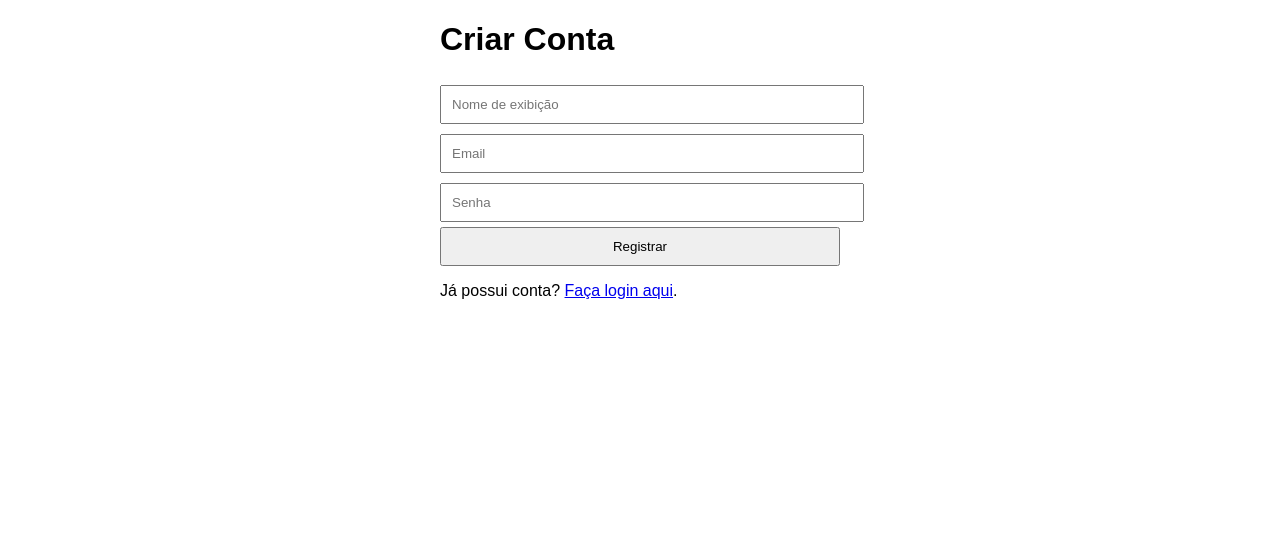
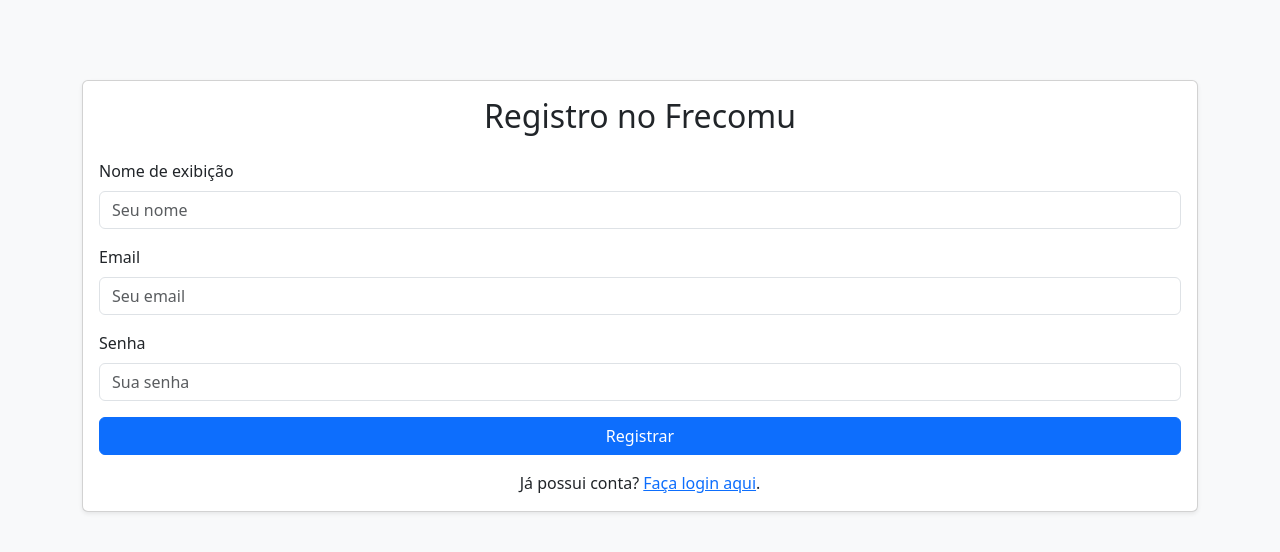
Before and after one commit to PedroM2626/Frecomu, a Flask app: page /register in a window 1280 px wide. Shown: the top 552 px of the page. Run offline with Flask 3, Linux system fonts and the light colour scheme; some libraries are stand-ins or nearby versions.

Commit message:
Página de login e register aprimorada

```diff
--- a/app.py
+++ b/app.py
@@ -33,16 +33,15 @@
     id = db.Column(db.Integer, primary_key=True)
     username = db.Column(db.String(80), nullable=False)
     room = db.Column(db.String(80), nullable=False)
-    msg = db.Column(db.Text, nullable=False)
-    file_url = db.Column(db.String(255), nullable=True)  # URL para o arquivo (áudio, vídeo, documento)
-    file_type = db.Column(db.String(50), nullable=True)  # Tipo do arquivo: 'audio', 'video', 'document'
+    msg = db.Column(db.Text, nullable=True)  # Pode ser vazio para mensagens de áudio
+    file_url = db.Column(db.String(255), nullable=True)  # URL do arquivo
+    file_type = db.Column(db.String(50), nullable=True)  # 'audio', 'video', 'document'
     timestamp = db.Column(db.DateTime, default=datetime.datetime.utcnow)
     reply_to = db.Column(db.Integer, db.ForeignKey('message.id'), nullable=True)
     parent = db.relationship('Message', remote_side=[id], uselist=False)
     reactions = db.relationship('Reaction', backref='message', lazy=True)
 
-
-# Modelo de Reação permanece o mesmo
+# Modelo de Reação
 class Reaction(db.Model):
     id = db.Column(db.Integer, primary_key=True)
     message_id = db.Column(db.Integer, db.ForeignKey('message.id'), nullable=False)
@@ -50,12 +49,12 @@
     emoji = db.Column(db.String(10), nullable=False)
     timestamp = db.Column(db.DateTime, default=datetime.datetime.utcnow)
 
-# Rota para servir arquivos enviados (uploads)
+# Rota para servir arquivos enviados
 @app.route('/uploads/<filename>')
 def uploaded_file(filename):
     return send_from_directory(app.config['UPLOAD_FOLDER'], filename)
 
-# Rotas de autenticação (login e register) devem existir
+# Rotas de autenticação
 @app.route("/login")
 def login():
     return render_template("login.html")
@@ -72,7 +71,7 @@
 
     if request.method == "POST":
         if room_param:
-            # Modo "entrar" na sala (username é obtido via Firebase e preenchido automaticamente)
+            # Modo "entrar": o username já vem preenchido via Firebase
             username = request.form.get("username", "").strip()
             room_name = room_param
             entered_password = request.form.get("password", "").strip()
@@ -92,7 +91,7 @@
                     session["room"] = room_name
                     return redirect(url_for("chat"))
         else:
-            # Modo "criar" sala
+            # Modo "criar": criar nova sala
             room_name = request.form.get("room_name", "").strip()
             is_private = request.form.get("is_private") == "on"
             password = request.form.get("password", "").strip() if is_private else None
@@ -127,11 +126,9 @@
     filename = secure_filename(file.filename)
     filepath = os.path.join(app.config['UPLOAD_FOLDER'], filename)
     file.save(filepath)
-    # Retorna a URL do arquivo e o tipo (usando o mimetype do arquivo)
     return jsonify({"url": url_for('uploaded_file', filename=filename), "file_type": file.mimetype})
 
 # SocketIO – Eventos para chat e reações
-
 @socketio.on("join")
 def on_join(data):
     username = data["username"]
--- a/templates/register.html
+++ b/templates/register.html
@@ -2,12 +2,15 @@
 <html lang="pt-BR">
 <head>
   <meta charset="UTF-8">
+  <meta name="viewport" content="width=device-width, initial-scale=1">
   <title>Registro - Frecomu</title>
-  <!-- Inclua os scripts do Firebase -->
+  <!-- Bootstrap CSS -->
+  <link href="https://cdn.jsdelivr.net/npm/bootstrap@5.3.0/dist/css/bootstrap.min.css" rel="stylesheet">
+  <!-- Firebase SDK -->
   <script src="https://www.gstatic.com/firebasejs/9.22.1/firebase-app-compat.js"></script>
   <script src="https://www.gstatic.com/firebasejs/9.22.1/firebase-auth-compat.js"></script>
   <script>
-    // Substitua os valores abaixo pelos dados do seu projeto Firebase
+    // Configure com os dados do seu projeto Firebase
     const firebaseConfig = {
       apiKey: "AIzaSyBpjHRgxIwU4oNgHpjvf3GltSxsyCGA8-k",
       authDomain: "frecomu.firebaseapp.com",
@@ -21,24 +24,36 @@
     firebase.initializeApp(firebaseConfig);
   </script>
   <style>
-    body { font-family: Arial, sans-serif; margin: 20px; }
-    .container { max-width: 400px; margin: auto; }
-    input { width: 100%; padding: 10px; margin: 5px 0; }
-    button { width: 100%; padding: 10px; }
-    #error { color: red; }
+    body { background: #f8f9fa; }
+    .card { margin-top: 80px; }
   </style>
 </head>
 <body>
   <div class="container">
-    <h1>Criar Conta</h1>
-    <input type="text" id="displayName" placeholder="Nome de exibição">
-    <input type="email" id="email" placeholder="Email">
-    <input type="password" id="password" placeholder="Senha">
-    <button id="registerBtn">Registrar</button>
-    <p id="error"></p>
-    <p>Já possui conta? <a href="/login">Faça login aqui</a>.</p>
+    <div class="card shadow-sm">
+      <div class="card-body">
+        <h2 class="card-title text-center mb-4">Registro no Frecomu</h2>
+        <div id="error" class="text-danger mb-3"></div>
+        <div class="mb-3">
+          <label for="displayName" class="form-label">Nome de exibição</label>
+          <input type="text" id="displayName" class="form-control" placeholder="Seu nome">
+        </div>
+        <div class="mb-3">
+          <label for="email" class="form-label">Email</label>
+          <input type="email" id="email" class="form-control" placeholder="Seu email">
+        </div>
+        <div class="mb-3">
+          <label for="password" class="form-label">Senha</label>
+          <input type="password" id="password" class="form-control" placeholder="Sua senha">
+        </div>
+        <button id="registerBtn" class="btn btn-primary w-100">Registrar</button>
+        <p class="mt-3 mb-0 text-center">Já possui conta? <a href="/login">Faça login aqui</a>.</p>
+      </div>
+    </div>
   </div>
 
+  <!-- Bootstrap JS -->
+  <script src="https://cdn.jsdelivr.net/npm/bootstrap@5.3.0/dist/js/bootstrap.bundle.min.js"></script>
   <script>
     document.getElementById("registerBtn").addEventListener("click", function(){
       const displayName = document.getElementById("displayName").value;
@@ -47,11 +62,9 @@
 
       firebase.auth().createUserWithEmailAndPassword(email, password)
         .then((userCredential) => {
-          // Atualiza o perfil para definir o nome de exibição
           userCredential.user.updateProfile({
             displayName: displayName
           }).then(() => {
-            // Conta criada e nome definido – redireciona para a tela de salas
             window.location.href = "/";
           }).catch((error) => {
             document.getElementById("error").innerText = error.message;
```
Also changed, not shown: migrations/versions/1936b122c8d3_adiciona_file_url_e_file_type_à_tabela_.py (added, +36 -0 lines), templates/index.html (+7 -10 lines), templates/login.html (+25 -13 lines), instance/frecomu.db.
